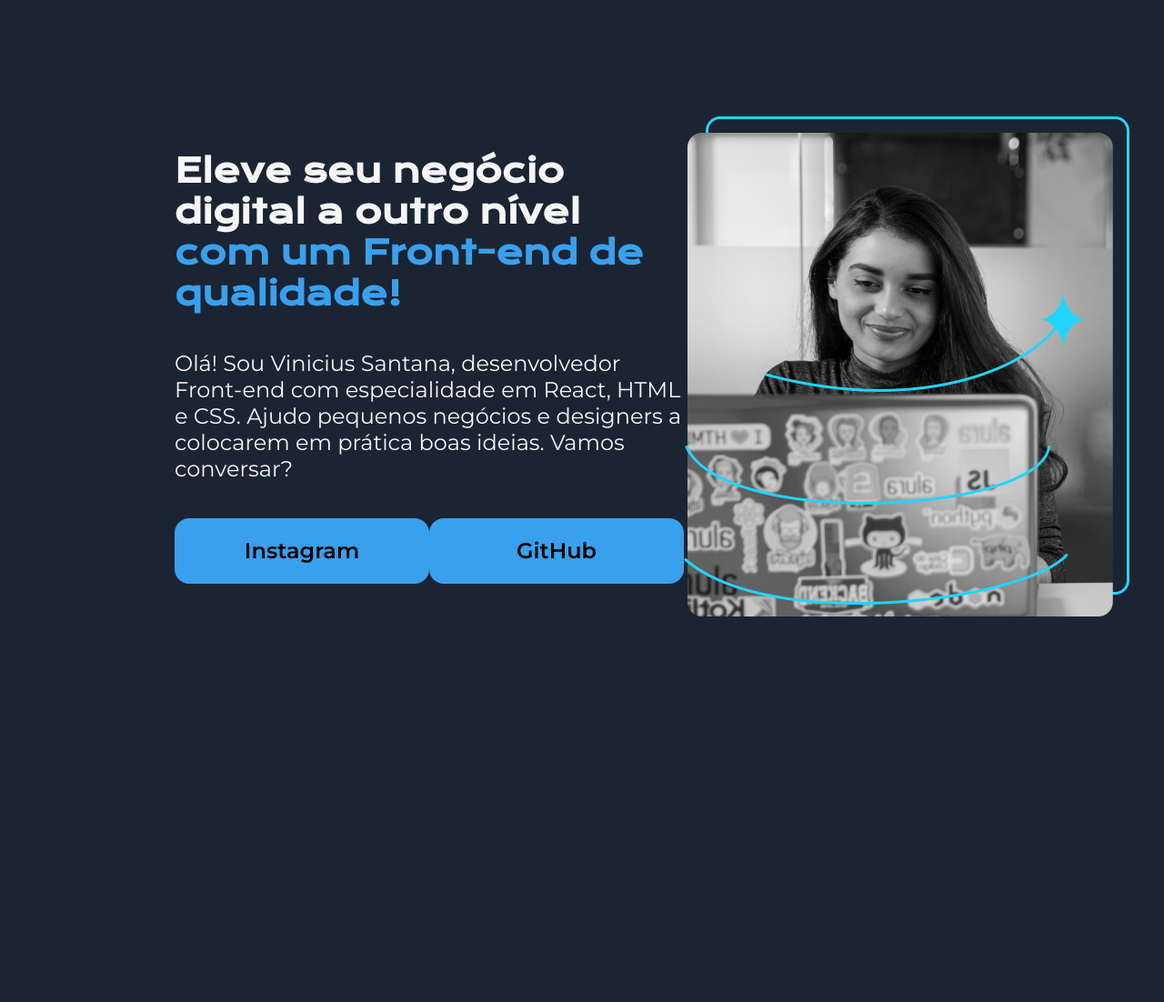
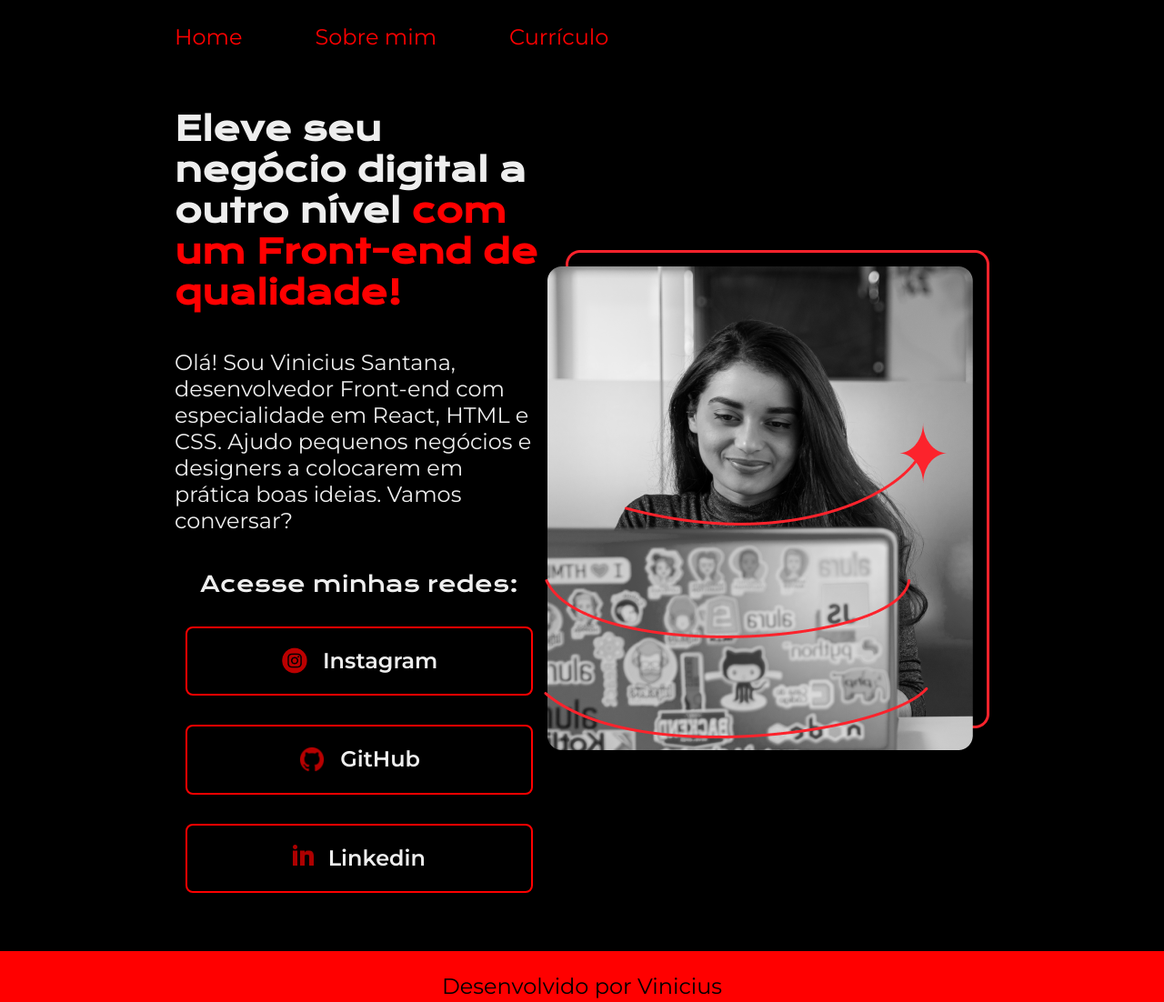
Before and after one commit to VStwokey/Alura-Figma, a plain HTML site: page index.html in a window 1280 px wide. Shown: the whole page at 91% size. Before the commit the page ends 928 px from the top, so only its background shows below. Drawn offline with nearby package versions, Linux system fonts and the light colour scheme.

Commit message:
Projeto concluído - sobre mim

```diff
--- /dev/null
+++ b/css/style.css
@@ -0,0 +1,140 @@
+@import url('https://fonts.googleapis.com/css2?family=Changa&family=Krona+One&display=swap');
+@import url('https://fonts.googleapis.com/css2?family=Montserrat:wght@400;600&display=swap');
+
+:root{
+    --cor-primaria: #000000;
+    --cor-secundaria: #EEEEEE ;
+    --cor-terciaria: #FF0000;
+    --cor-hover: #3D0000;
+
+    --fonte-primaria: 'Krona One', sans-serif;
+    --fonte-secundaria: 'Montserrat', sans-serif;
+}
+
+*{
+    margin: 0;
+    padding: 0;
+}
+
+body{
+    /* height: 100vh; */
+    box-sizing: border-box;
+    background-color: var(--cor-primaria);
+    color: var(--cor-secundaria);
+}
+
+.cabecalho{
+    padding: 2% 0% 0% 15%;
+}
+
+.cabecalho__menu{
+    display: flex;
+    gap: 80px;
+}
+
+.cabecalho__menu__link{
+    font-family: var(--fonte-secundaria);
+    font-size: 24px;
+    font-weight: 600px;
+    color: var(--cor-terciaria);
+    text-decoration: none;
+}
+
+h1{
+    font-weight: bold;
+}
+
+.apresentacao{
+    padding: 5% 15%;
+    display: flex;
+    align-items: center;
+    justify-content: space-between;
+}
+
+.apresentacao__conteudo{
+    width: 615px;
+    display: flex;
+    flex-direction: column;
+    gap: 40px;
+
+}
+
+.apresentacao__conteudo__titulo{
+    font-size: 36px;
+    font-family: var(--fonte-primaria)
+}
+
+.titulo-destaque{
+    color: var(--cor-terciaria);
+}
+
+.apresentacao__conteudo__texto{
+    font-size: 24px;
+    font-family: var(--fonte-secundaria);
+}
+
+.apresentacao__conteudo__texto__estudos{
+    font-size: 20px;
+    font-family: var(--fonte-secundaria);
+}
+
+.apresentacao__links{
+    display: flex;
+    flex-direction: column;
+    justify-content: space-between;
+    align-items: center;
+    gap: 32px;
+}
+
+
+.apresentacao__links__subtitulo{
+    font-family: var(--fonte-primaria);
+    font-size: 24px;
+    font-weight: 400;
+}
+
+.apresentacao__links__link{
+    /* background-color: #39A0ED; */
+    display: flex;
+    justify-content: center;
+    gap: 16px;
+    border: 2px solid var(--cor-terciaria);
+    width: 378px;
+    text-align: center;
+    border-radius: 8px;
+    font-size: 24px;
+    font-weight: 600;
+    padding: 21.5px 0;
+    text-decoration: none;
+    color: var(--cor-secundaria);
+    font-family: var(--fonte-secundaria);
+}
+
+.apresentacao__links__link:hover{
+    background-color: var(--cor-hover);
+}
+
+.github-logo{
+    width: 8%;
+    height: 8%;
+}
+
+.instagram-logo{
+    width: 8%;
+    height: 8%;
+}
+
+.linkedin-logo{
+    width: 6%;
+    height: 6%;
+}
+
+.rodape{
+    padding: 24px;
+    text-align: center;
+    color: var(--cor-primaria);
+    background-color: var(--cor-terciaria);
+    font-family: var(--fonte-secundaria);
+    font-size: 24px;
+    font-weight: 600px;
+}
--- a/index.html
+++ b/index.html
@@ -4,25 +4,41 @@
     <meta charset="UTF-8">
     <meta http-equiv="X-UA-Compatible" content="IE=edge">
     <meta name="viewport" content="width=device-width, initial-scale=1.0">
-    <link rel="stylesheet" href="style.css">
+    <link rel="stylesheet" href="./css/style.css">
     <title>Portfolio</title>
 </head>
 <body>
-    <header></header>
+    <header class="cabecalho">
+        <nav class="cabecalho__menu">
+            <a class="cabecalho__menu__link" href="index.html">Home</a>
+            <a class="cabecalho__menu__link" href="about.html">Sobre mim</a>
+            <a class="cabecalho__menu__link" href="curriculo.html">Currículo</a>
+        </nav>
+    </header>
     <main class="apresentacao">
         <section class="apresentacao__conteudo">
             <h1 class="apresentacao__conteudo__titulo"> Eleve seu negócio digital a outro nível <strong class="titulo-destaque">com um Front-end de qualidade!</strong></h1>
             <p class="apresentacao__conteudo__texto">Olá! Sou Vinicius Santana, desenvolvedor Front-end com especialidade em React, HTML e CSS. Ajudo pequenos negócios e designers a colocarem em prática boas ideias. Vamos conversar?</p>
             <div class="apresentacao__links">
-                <a class="apresentacao__links__link" href="https://www.instagram.com/vstwokey/">Instagram</a>
-                <a class="apresentacao__links__link" href="https://github.com/VStwokey">GitHub</a>
+                <h2 class="apresentacao__links__subtitulo">Acesse minhas redes:</h2>
+                <a class="apresentacao__links__link" href="https://www.instagram.com/vstwokey/">
+                    <img class="instagram-logo" src="/assets/instagram.png" alt="logo-instagram">
+                    Instagram
+                </a>
+                <a class="apresentacao__links__link" href="https://github.com/VStwokey">
+                    <img class="github-logo" src="/assets/github.png" alt="logo-github">
+                    GitHub
+                </a>
+                <a class="apresentacao__links__link" href="https://www.linkedin.com/in/vinicius-santana-338b83264/">
+                    <img class="linkedin-logo" src="/assets/linkedin.png" alt="logo-linkedin">
+                    Linkedin
+                </a>
             </div>
         </section>
-        <img src="Imagem.png" alt="Joana Santos programando.">
-
-
-
+        <img class="joana-img" src="/assets/Imagem.png" alt="Joana Santos programando.">
     </main>
-    <footer></footer>
+    <footer class="rodape">
+        <p>Desenvolvido por Vinicius</p>
+    </footer>
 </body>
 </html>
--- a/style.css
+++ /dev/null
@@ -1,72 +0,0 @@
-@import url('https://fonts.googleapis.com/css2?family=Changa&family=Krona+One&display=swap');
-@import url('https://fonts.googleapis.com/css2?family=Montserrat:wght@400;600&display=swap');
-
-
-*{
-    margin: 0;
-    padding: 0;
-}
-
-body{
-    height: 100vh;
-    box-sizing: border-box;
-    background-color: #1B2432;
-    color: #F6F6F6 ;
-}
-
-.titulo-destaque{
-        color: #39A0ED;
-}
-
-h1{
-    font-weight: bold;
-}
-
-span{
-    color: #39A0ED;
-    border: 1px solid #39A0ED;
-    padding: 10px;
-}
-
-.apresentacao{
-    margin: 10% 15%;
-    display: flex;
-    align-items: center;
-    justify-content: space-between;
-}
-
-.apresentacao__conteudo{
-    width: 615px;
-    display: flex;
-    flex-direction: column;
-    gap: 40px;
-
-}
-
-.apresentacao__conteudo__titulo{
-    font-size: 36px;
-    font-family: 'Krona One', sans-serif;
-}
-
-.apresentacao__conteudo__texto{
-    font-size: 24px;
-    font-family: 'Montserrat', sans-serif;
-}
-
-.apresentacao__links{
-    display: flex;
-    justify-content: space-between;
-}
-
-.apresentacao__links__link{
-    background-color: #39A0ED;
-    width: 280px;
-    text-align: center;
-    border-radius: 16px;
-    font-size: 24px;
-    font-weight: 600;
-    padding: 21.5px 0;
-    text-decoration: none;
-    color: #000000;
-    font-family: 'Montserrat', sans-serif;
-}
```
Also changed, not shown: about.html (added, +35 -0 lines), curriculo.html (added, +41 -0 lines), Imagem.png (deleted), assets/Imagem.png (added), assets/github.png (added), assets/instagram.png (added), assets/linkedin.png (added), assets/twitch.png (added), assets/twitter.png (added).
